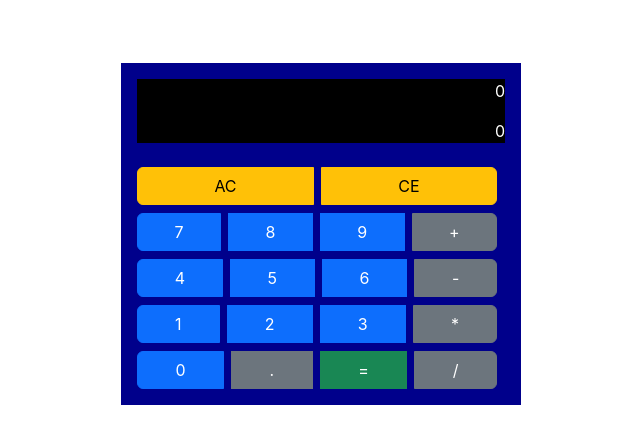
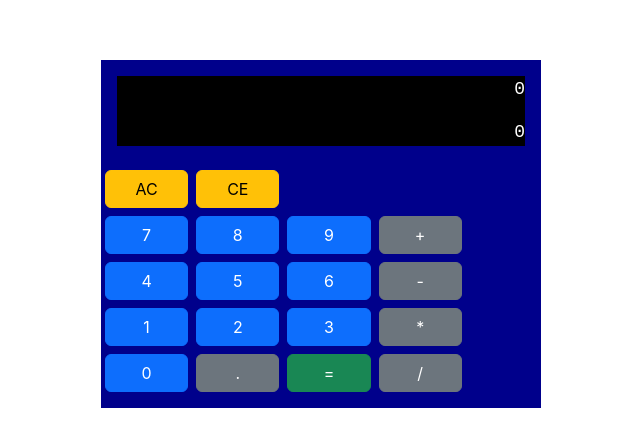
Before and after one commit to vitanv/Calculator-app, a React (Create React App) app: page / in a window 1280 px wide. Shown: the part 166-612 px from the top of the page, without its empty margins (319-959 px from the left). Built offline with nearby package versions, Linux system fonts and the light colour scheme.

Commit message:
Removed btn group.

```diff
--- a/src/App.css
+++ b/src/App.css
@@ -1,5 +1,5 @@
 .container{
-  width: 50vh;
+  min-width: 55vh;
   background-color: darkblue;
   padding: 1rem;
 }
@@ -7,10 +7,16 @@
   text-align: end;
   background-color: black;
   color: white;
+  font-family: 'Share Tech Mono', monospace;
+  font-size: large;
+}
+
+.keyboard{
+  margin: auto auto auto auto;
 }
 
 .btn{
   margin-top: 0.5rem;
   margin-right: 0.5rem;
-
+  width: 5.2rem;
 }
--- a/src/App.js
+++ b/src/App.js
@@ -9,37 +9,28 @@ function App() {
       </div>
       <div className='keyboard'>
         <div className='row'>
-          <div className='btn-group'>
           <button className='btn btn-warning' id="clear">AC</button>
           <button className='btn btn-warning' id="delete">CE</button>
         </div>
-        </div>
         <div className='row'>
-          <div className='btn-group'>
           <button className='btn btn-primary' id="seven" value="7">7</button>
           <button className='btn btn-primary' id="eight" value="8">8</button>
           <button className='btn btn-primary' id="nine" value="9">9</button>
           <button className='btn btn-secondary' id="plus" value="+">+</button>
         </div>
-        </div>
         <div className='row'>
-          <div className='btn-group'>
           <button className='btn btn-primary' id="four" value="4">4</button>
           <button className='btn btn-primary' id="five" value="5">5</button>
           <button className='btn btn-primary' id="six" value="6">6</button>
           <button className='btn btn-secondary' id="minus" value="-">-</button>
         </div>
-        </div>
         <div className='row'>
-          <div className='btn-group'>
           <button className='btn btn-primary' id="one" value="1">1</button>
           <button className='btn btn-primary' id="two" value="2">2</button>
           <button className='btn btn-primary' id="three" value="3">3</button>
           <button className='btn btn-secondary' id="multiply" value="*">*</button>
         </div>
-        </div>
         <div className='row'>
-          <div className='btn-group'>
           <button className='btn btn-primary' id="zero" value="0">0</button>
           <button className='btn btn-secondary' id="dot" value=".">.</button>
           <button className='btn btn-success' id="equal" value="=">=</button>
@@ -47,7 +38,6 @@ function App() {
         </div>
       </div>
     </div>
-    </div>
   );
 }
 
```
Lines whose indentation alone changed are shown as unchanged.
